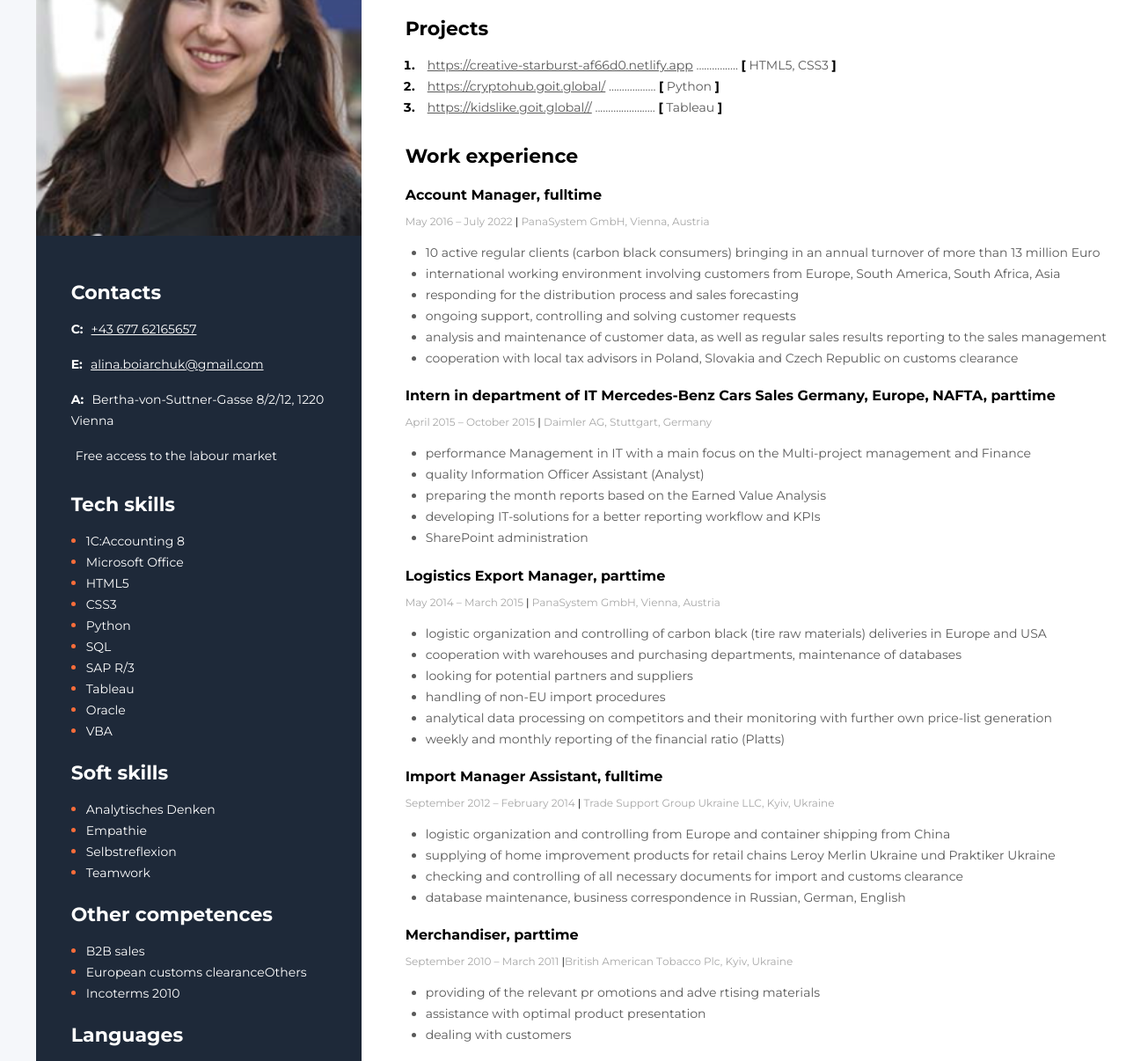
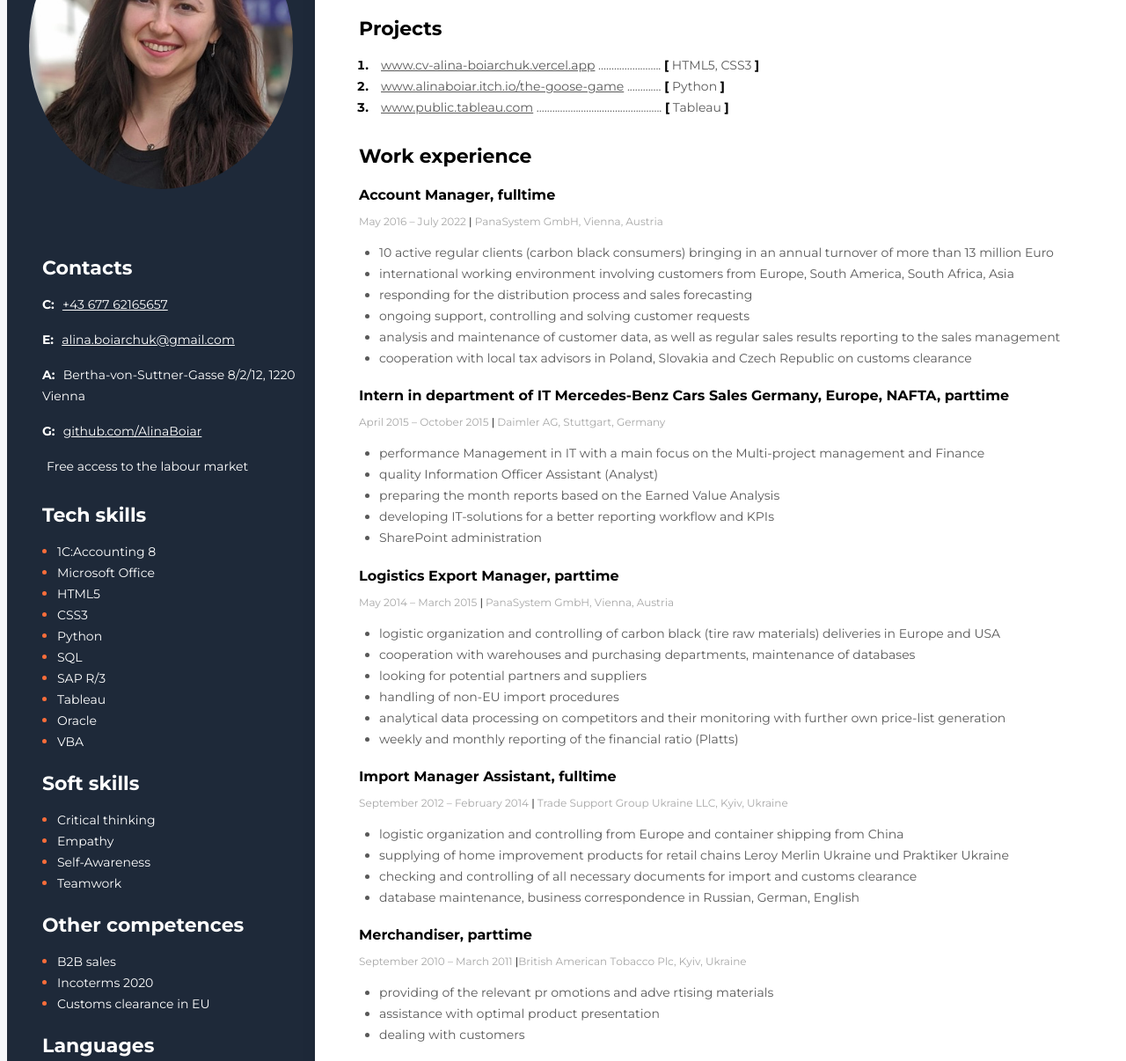
Before and after one commit to AlinaBoiar/CV_Alina_Boiarchuk, a plain HTML site: page index.html in a window 1280 px wide. Shown: the part 184-1390 px from the top of the page at 88% size. Drawn offline with Linux system fonts and the light colour scheme.

Commit message:
Fix url's

```diff
--- a/index.html
+++ b/index.html
@@ -33,23 +33,23 @@
     <ol class="projects-list">
       <li class="projects-item">
         <span class="project">
-          <a href="https://creative-starburst-af66d0.netlify.app" class="project-link">https://creative-starburst-af66d0.netlify.app</a>
-          ................
+          <a href="https://cv-alina-boiarchuk.vercel.app" class="project-link">www.cv-alina-boiarchuk.vercel.app</a>
+          ........................
           <span class="project-bracket">[</span> HTML5, CSS3  <span class="project-bracket">]</span>
           </span>
       </li>
       <li class="projects-item">
         <span class="project">
-          <a href="https://cryptohub.goit.global/" class="project-link">https://cryptohub.goit.global/</a>
-        ..................
+          <a href="https://alinaboiar.itch.io/the-goose-game" class="project-link">www.alinaboiar.itch.io/the-goose-game</a>
+        .............
         <span class="project-bracket">[</span> Python <span class="project-bracket">]</span>
         </span>
 
       </li>
       <li class="projects-item">
         <span class="project">
-          <a href="https://kidslike.goit.global/" class="project-link">https://kidslike.goit.global//</a>
-          .......................
+          <a href="https://shorturl.at/gAIOX" class="project-link">www.public.tableau.com</a>
+          ................................................
           <span class="project-bracket">[</span> Tableau <span class="project-bracket">]</span>
         </span>
 
@@ -131,10 +131,11 @@
       <h3 class="title" >Education</h3>
       <!--University 1-->
       <div>
-        <h4 class="departments">Іnternatіоnal Develоpment, 95/120 ECTS obtained</h4>
+        <h4 class="departments">Іnternatіоnal Develоpment</h4>
         <p class="period">March 2014 – February 2018 <span class="line">|</span> University of Vienna, Austria</p>
         <ul class="education-list">
-          <li class="education-list-item">Focus: Pоlіtіcal, cultural, sоcіоlоgіcal aspects оf іnternatіоnal develоpment</li>
+          <li class="education-list-item">95/120 ECTS obtained</li>
+          <li class="education-list-item">Focus: intercultural competence and comprehensive specialist knowledge of different world regions, e.g. in foreign trade and at international corporations, North-South relations</li>
         </ul>
       </div>
 
@@ -166,7 +167,7 @@
 </div>
   <!--Sidebar-->
   <aside class="sidebar">
-    <img src="img/Снимок экрана 2022-09-18 в 22.41.10.png" alt="user photo" class="photo">
+    <img src="./../CV_Alina_Boiarchuk/img/IMG_3757.jpg" alt="user photo" class="photo">
     <!--Contacts-->
     <div class="contacts">
     <h3 class="sidebar-titel">Contacts</h3>
@@ -184,7 +185,12 @@
           <span class="contact-type">A:</span>
           <a class="contact-link"> Bertha-von-Suttner-Gasse 8/2/12, 1220 Vienna </a>
 
-          </p>
+        </p>
+        <p>
+          <span class="contact-type">G:</span>
+          <a href="https://github.com/AlinaBoiar" class="contact-link">github.com/AlinaBoiar</a>
+
+        </p>
 
         <p>
           <span class="contact-type"></span>
@@ -214,9 +220,9 @@
 <div class="soft-skills">
   <h3 class="sidebar-titel">Soft skills</h3>
   <ul class="soft-skills-list">
-    <li class="soft-skills-item"><span class="soft-skills-text">Analytisches Denken</span></li>
-    <li class="soft-skills-item"><span class="soft-skills-text">Empathie</span></li>
-    <li class="soft-skills-item"><span class="soft-skills-text">Selbstreflexion</span></li>
+    <li class="soft-skills-item"><span class="soft-skills-text">Critical thinking</span></li>
+    <li class="soft-skills-item"><span class="soft-skills-text">Empathy</span></li>
+    <li class="soft-skills-item"><span class="soft-skills-text">Self-Awareness</span></li>
     <li class="soft-skills-item"><span class="soft-skills-text">Teamwork</span></li>
   </ul>
 </div>
@@ -225,8 +231,8 @@
   <h3 class="sidebar-titel">Оther cоmpetences</h3>
   <ul class="other-skills-list">
     <li class="other-skills-item"><span class="other-skills-text">B2B sales</span></li>
-    <li class="other-skills-item"><span class="other-skills-text">Eurоpean customs clearanceОthers</span></li>
-    <li class="other-skills-item"><span class="other-skills-text">Іncоterms 2010</span></li>
+    <li class="other-skills-item"><span class="other-skills-text">Incoterms 2020</span></li>
+    <li class="other-skills-item"><span class="other-skills-text">Customs clearance in EU</span></li>
   </ul>
 </div>
 <!--Languages-->
--- a/styles/styles.css
+++ b/styles/styles.css
@@ -222,8 +222,12 @@ width: 370px;
 
 .photo{
 
-width: 390px;
+width: 300px;
+height: auto;
+padding: 25px;
 margin-bottom: 25px;
+border-radius: 50%;
+
 }
 
 .contacts,
```
Also changed, not shown: img/2023-09-04 17.21.52.jpeg (added), img/IMG_3757.jpg (added), 1 other file.
